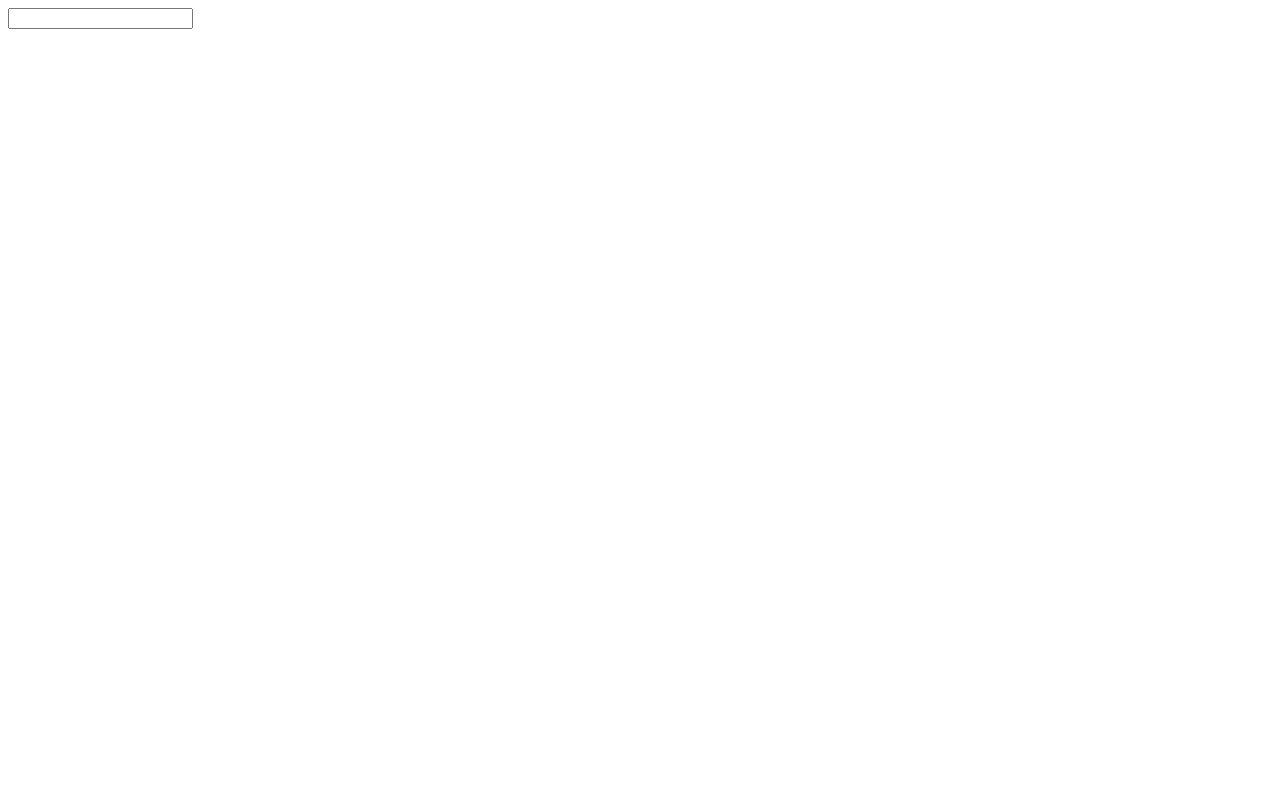
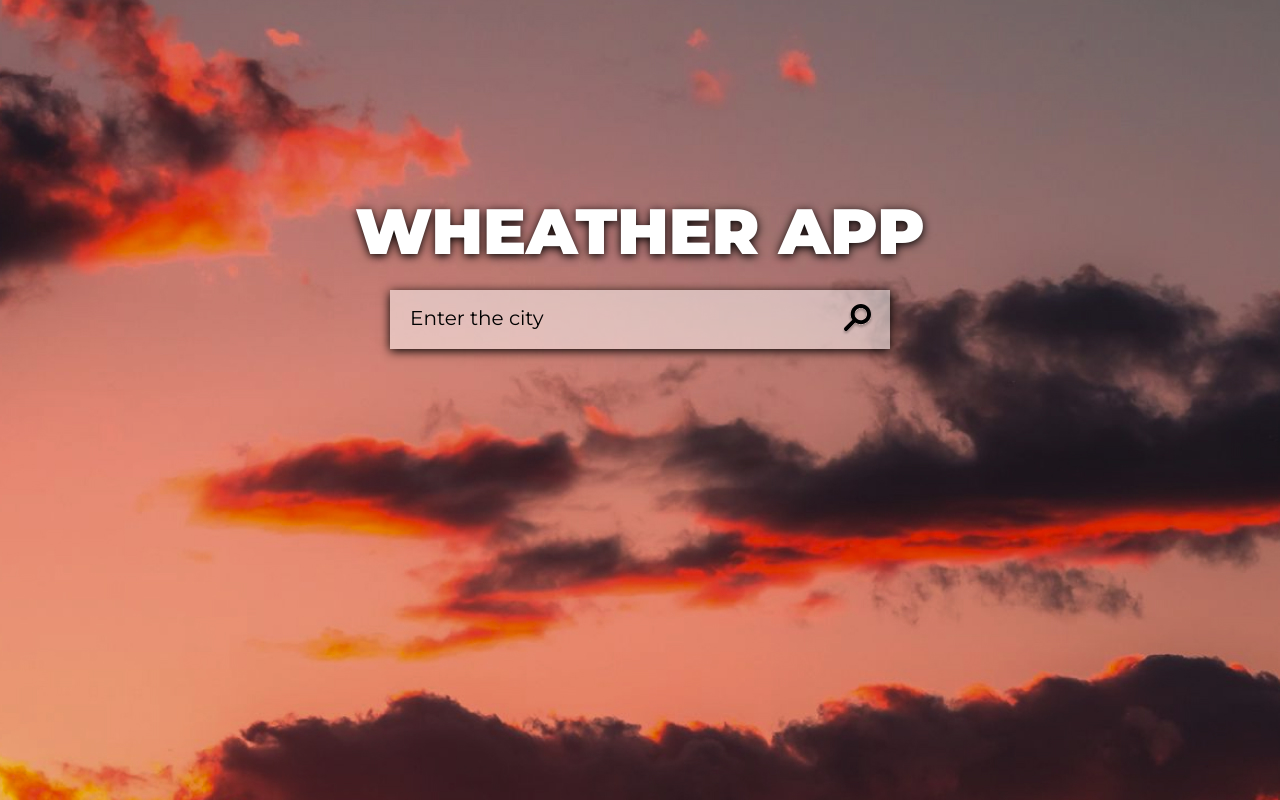
Before and after one commit to Hem1x/weather-app, a React (Create React App) app: page / in a window 1280 px wide. Built offline with nearby package versions, Linux system fonts and the light colour scheme.

Commit message:
first page is done

```diff
--- a/public/index.html
+++ b/public/index.html
@@ -3,6 +3,9 @@
   <head>
     <meta charset="utf-8" />
     <meta name="viewport" content="width=device-width, initial-scale=1" />
+    <link rel="preconnect" href="https://fonts.googleapis.com">
+    <link rel="preconnect" href="https://fonts.gstatic.com" crossorigin>
+    <link href="https://fonts.googleapis.com/css2?family=Montserrat:wght@400;700;900&family=Poppins:wght@100;400;900&display=swap" rel="stylesheet">
     <title>React App</title>
   </head>
   <body>
--- a/src/App.js
+++ b/src/App.js
@@ -1,8 +1,10 @@
 import { useEffect, useState, useRef } from "react";
 import WeatherService from "./API/WeatherService";
 import WeatherBlock from "./components/WeatherBlock";
+import FirstPage from "./components/FirstPage";
 
 function App() {
+  const [appIsActive, setAppIsActive] = useState(false)
   const [cityInput, setCityInput] = useState('')
   const [city, setCity] = useState('');
   const [metric, setMetric] = useState(true);
@@ -16,8 +18,13 @@ function App() {
     }
 
     async function fetchData() {
-      const data = metric ? await WeatherService.getDataGeneral(city) : await WeatherService.getDataUS(city);
-      setWeatherData(data);
+      try {
+        const data = metric ? await WeatherService.getDataGeneral(city) : await WeatherService.getDataUS(city);
+        setWeatherData(data);
+      } catch (e) {
+        console.log('error')
+      }
+
     }
 
     fetchData()
@@ -33,11 +40,15 @@ function App() {
 
   return (
     <div className="App">
-      <form onSubmit={(e) => handleCity(e)}>
+      <div className="container">
+        {appIsActive ? <div>active</div> : <FirstPage setAppIsActive={setAppIsActive}/>}
+      </div>
+
+      {/* <form onSubmit={(e) => handleCity(e)}>
         <input type="text" value={cityInput} onChange={(e) => setCityInput(e.target.value)}/>
       </form>
 
-      {Object.keys(weatherData).length !== 0 && (<WeatherBlock city={city} weatherData={weatherData} />)}
+      {Object.keys(weatherData).length === 0 ? <div>Not found</div> : <WeatherBlock city={city} weatherData={weatherData} />} */}
     </div>
   );
 }
--- /dev/null
+++ b/src/components/FirstPage.jsx
@@ -0,0 +1,17 @@
+import React from 'react'
+
+const FirstPage = ({setAppIsActive}) => {
+  return (
+    <div className="firstPage__block">
+        <h1 className="firstPage__title">WHEATHER APP</h1>
+
+        <form className="firstPage__form" onClick={() => setAppIsActive(true)}>
+            <label className="form__label">
+                <input type="text" className="form__input" placeholder="Enter the city"/>
+            </label>
+        </form>
+    </div>
+  )
+}
+
+export default FirstPage
--- a/src/index.js
+++ b/src/index.js
@@ -1,6 +1,7 @@
 import React from 'react';
 import ReactDOM from 'react-dom/client';
 import App from './App';
+import './sass/main.scss'
 
 const root = ReactDOM.createRoot(document.getElementById('root'));
 root.render(
--- a/src/sass/base/_base.scss
+++ b/src/sass/base/_base.scss
@@ -0,0 +1,10 @@
+body {
+    font-family: 'Montserrat', sans-serif;
+    font-size: 16px;
+
+    background: url('../../assets/background.jpg');
+}
+
+.container {
+    margin: 50px 296px;
+}
--- a/src/sass/base/_vars.scss
+++ b/src/sass/base/_vars.scss
@@ -1,3 +1,2 @@
-body {
-    font-size: 16px;
-}
+$color-dark-theme: #fff;
+$color-light-theme: #000;
--- /dev/null
+++ b/src/sass/blocks/_first-page.scss
@@ -0,0 +1,55 @@
+.firstPage__block {
+    display: flex;
+    justify-content: center;
+    align-items: center;
+    flex-direction: column;
+
+    margin-top: 15vw;
+
+    .firstPage__title {
+        font-size: 5vw;
+        color: #fff;
+        font-weight: 900;
+        text-shadow: 0px 2px 10px #000000;
+
+        margin-bottom: 20px;
+    }
+
+    .firstPage__form {
+        position: relative;
+
+        width: 500px;
+        padding: 20px;
+        background: rgba(255, 255, 255, 0.5);
+        box-shadow: 0px 2px 10px #000000;
+
+
+        .form__label {
+            display: flex;
+            align-items: center;
+            justify-content: space-between;
+
+            &::after {
+                content: '';
+                position: absolute;
+                right: 17px;
+                top: 14px;
+
+                display: block;
+                width: 32px;
+                height: 32px;
+                background-image: url('../../assets/search.svg');
+                background-size: initial;
+            }
+
+            .form__input {
+                background-color: rgba($color: #fff, $alpha: 0);
+
+                &::placeholder {
+                    color: #000000;
+                    font-size: 20px;
+                }
+            }
+        }
+    }
+}
--- /dev/null
+++ b/src/sass/main.scss
@@ -0,0 +1,5 @@
+@import './base/base';
+@import './base/reset';
+@import './base/vars';
+
+@import './blocks/first-page';
```
Also changed, not shown: src/assets/background.jpg (added), src/assets/search.svg (added).
